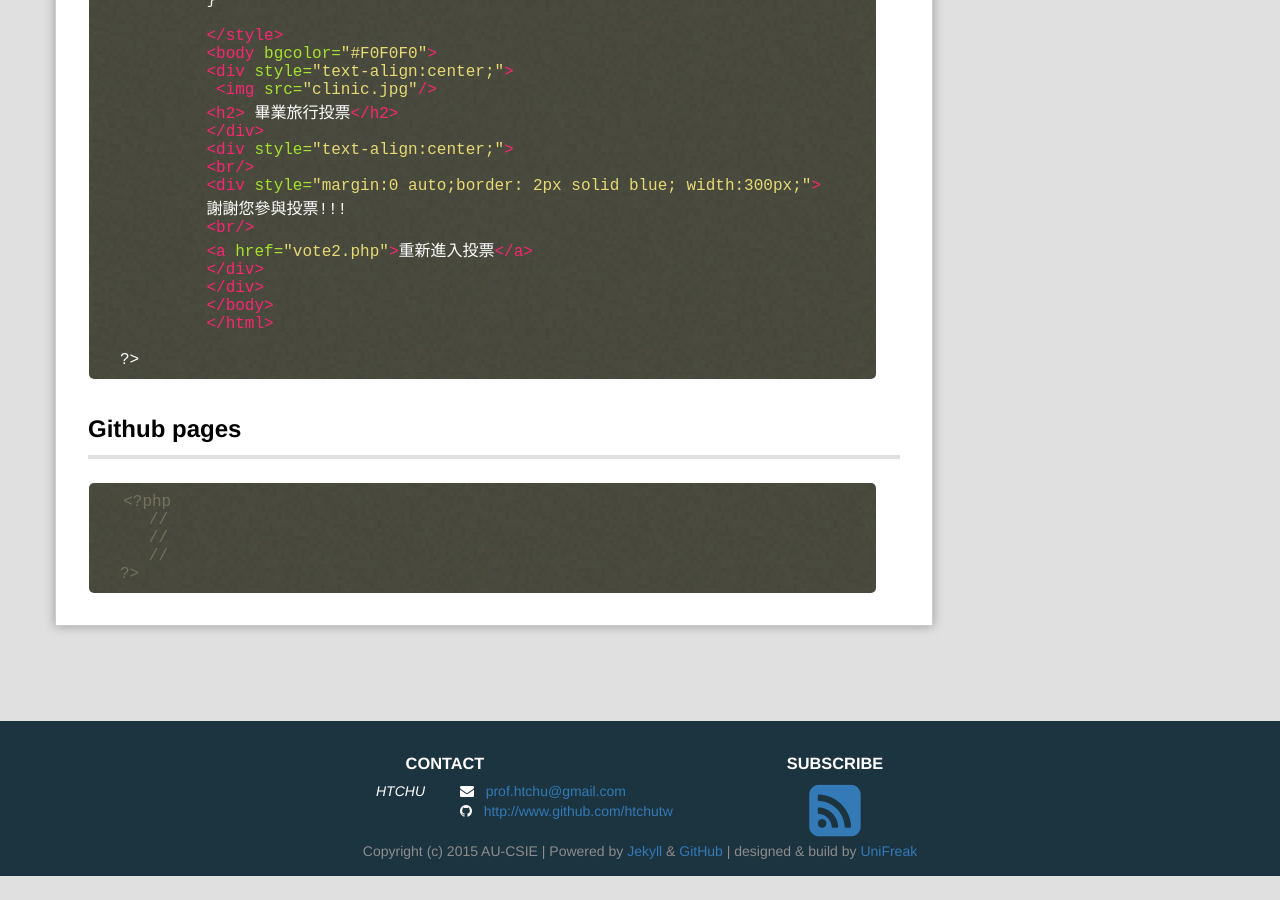
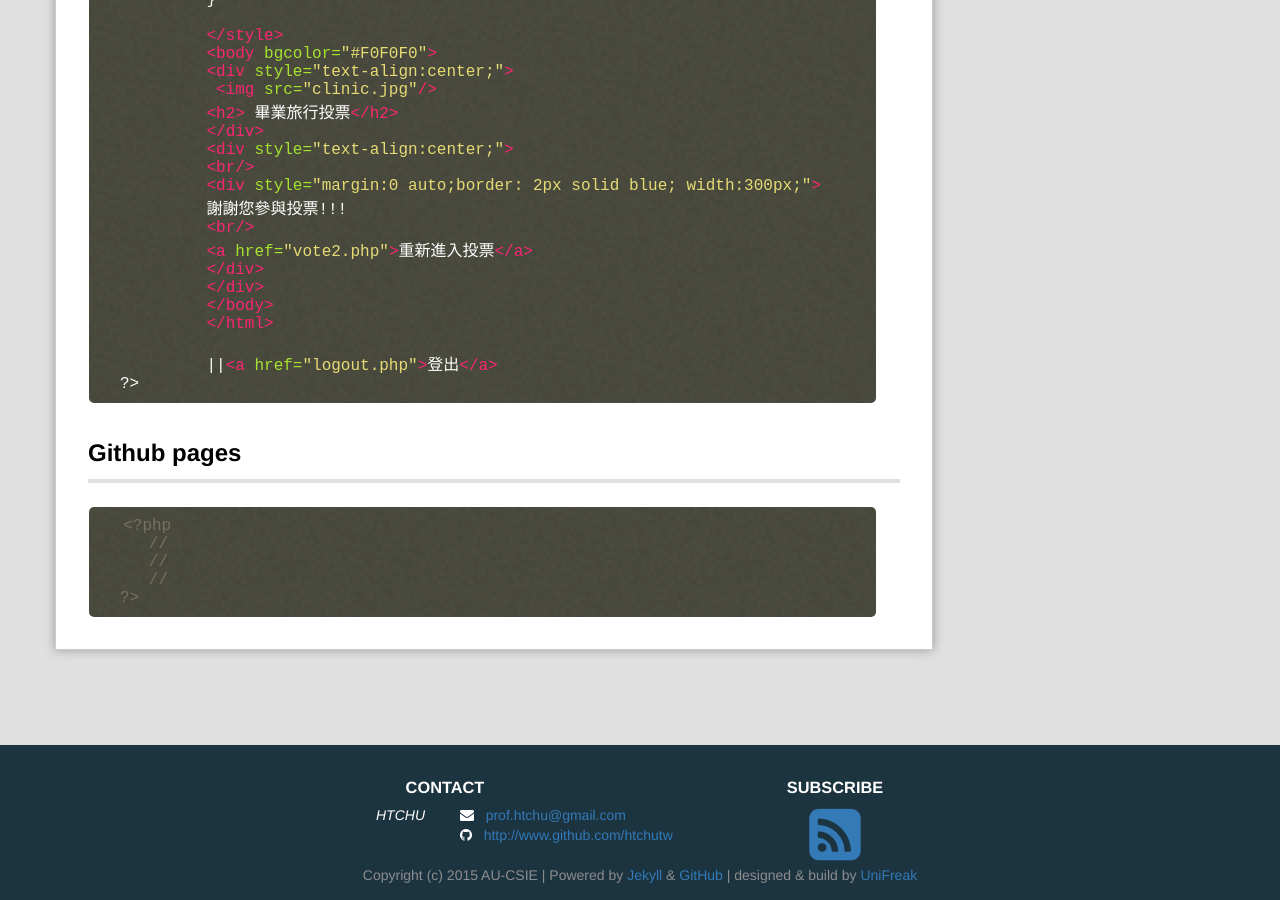
Before and after one commit to one21two/webcourse, a Jekyll site: the page built from _posts/2017-11-08-Class8.md, in a window 1280 px wide and 900 px high, scrolled down 3481 px. Built offline with Jekyll 4.4.1, drawn with Linux system fonts in a browser that asks for light colours; Markdown is read by kramdown in place of the engine named in the settings; comment, search, counter and statistics services are not loaded; before the commit the page ends 4357 px from its top, so only the background shows below that.

Commit message:
Update 2017-11-08-Class8.md

````diff
--- a/_posts/2017-11-08-Class8.md
+++ b/_posts/2017-11-08-Class8.md
@@ -179,6 +179,7 @@ Login網站登錄
          </body>
          </html>
 
+         ||<a href="logout.php">登出</a>
 ?>
 ```
 ##Github pages
````
